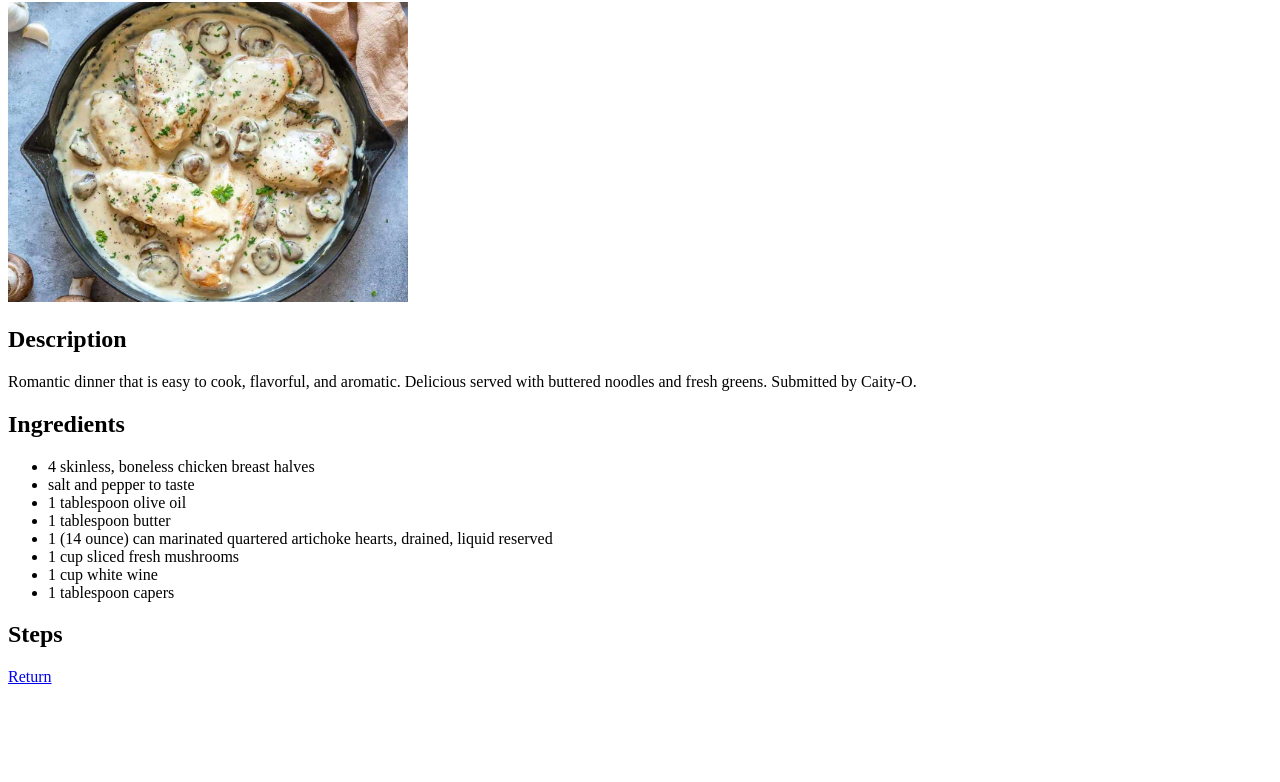
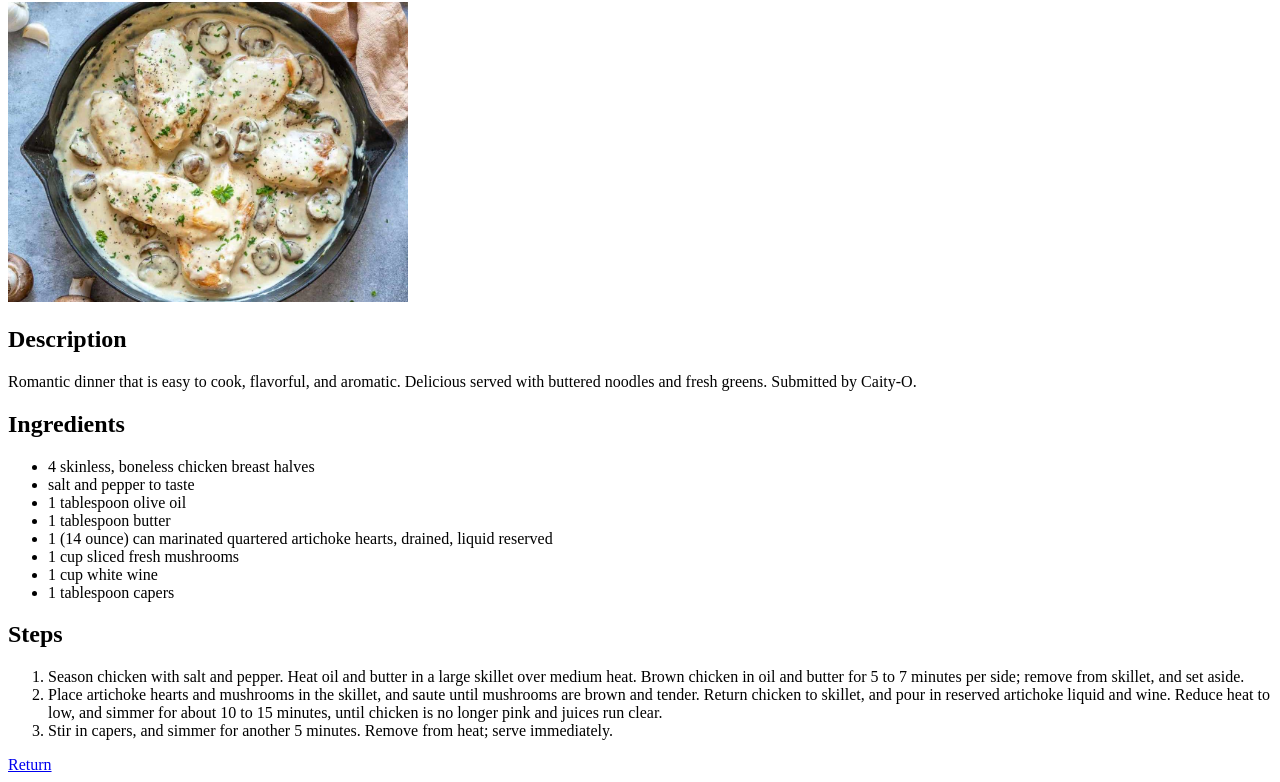
Before and after one commit to sakbob/odin-recipes, a plain HTML site: page recipes/chicken-with-artichokes-and-mushrooms.html in a window 1280 px wide. Shown: the part 78-860 px from the top of the page. Before the commit the page ends 800 px from the top, so only its background shows below. Drawn offline with Linux system fonts and the light colour scheme.

Commit message:
Finish chicken-with-artichokes-and-mushrooms.html

```diff
--- a/recipes/chicken-with-artichokes-and-mushrooms.html
+++ b/recipes/chicken-with-artichokes-and-mushrooms.html
@@ -31,7 +31,24 @@
         </ul>
         <h2>Steps</h2>
         <ol>
-
+            <li>
+                Season chicken with salt and pepper. Heat oil and
+                butter in a large skillet over medium heat. Brown
+                chicken in oil and butter for 5 to 7 minutes per
+                side; remove from skillet, and set aside.
+            </li>
+            <li>
+                Place artichoke hearts and mushrooms in the skillet,
+                and saute until mushrooms are brown and tender.
+                Return chicken to skillet, and pour in reserved
+                artichoke liquid and wine. Reduce heat to low, and
+                simmer for about 10 to 15 minutes, until chicken is
+                no longer pink and juices run clear.
+            </li>
+            <li>
+                Stir in capers, and simmer for another 5 minutes.
+                Remove from heat; serve immediately.
+            </li>
         </ol>
 
         <a href = "../index.html">Return</a>
```
